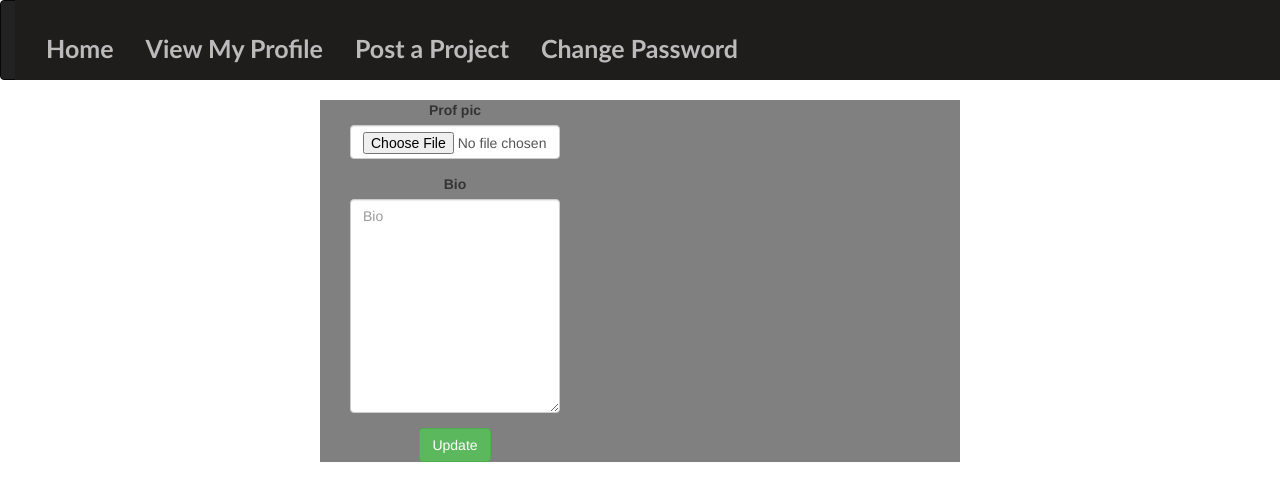
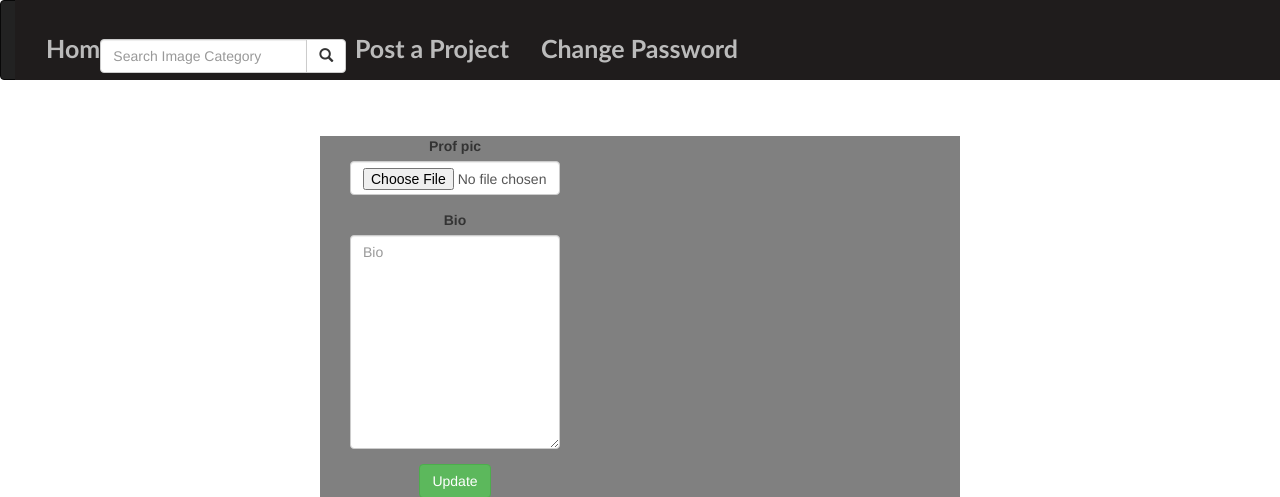
Before and after one commit to Pnshimiye/POSTEM, a Django app: page /accounts/edit in a window 1280 px wide; the page is wider, and only the part inside the window is pictured. Shown: the top 497 px of that part. Run offline with Django 3.2, Linux system fonts and the light colour scheme; the visitor is signed in with stand-in values (Sample User, id 1); some libraries are stand-ins or nearby versions.

Commit message:
add a search form

```diff
--- a/projects/models.py
+++ b/projects/models.py
@@ -5,7 +5,7 @@
 class Project(models.Model):
     name = models.CharField(max_length = 50)
     description= models.CharField(max_length=200)
-    profile = models.ForeignKey(User,on_delete=models.CASCADE)
+    profile = models.ForeignKey(User,on_delete=models.CASCADE,blank=True)
     post_date = models.DateTimeField(auto_now_add=True)
     image = models.ImageField(upload_to='profile/',blank=False)
     link=models.CharField(max_length=70)
--- a/projects/templates/navbar.html
+++ b/projects/templates/navbar.html
@@ -48,6 +48,20 @@
         {% endif %}
 
 
+        <div class="col-sm-4 col-md-4 navbar-right">
+
+          <form class="navbar-form" role="search" action="{% url 'search_results' %}">
+
+
+            <div class="input-group">
+              <input type="text" class="form-control" placeholder="Search Image Category" name="category" style="margin-top:-80px">
+              <div class="input-group-btn">
+                <button class="btn btn-default" type="submit"  style="margin-top:-127px"><i class="glyphicon glyphicon-search"></i></button>
+              </div>
+            </div>
+
+          </form>
+        </div>
 
 
 
--- a/projects/urls.py
+++ b/projects/urls.py
@@ -10,6 +10,7 @@
     url(r'^post/$', views.post_project, name='post_project'),
     url(r'^accounts/edit',views.edit_profile, name='edit_profile'),
     url(r'^profile', views.profile, name='profile'),
+    url(r'^search/', views.search_results, name='search_results'),
     # url(r'^comments/(\d+)',views.comments,name="comments")
 
     url(r'^api/project/$', views.ProjectList.as_view())
--- a/projects/views.py
+++ b/projects/views.py
@@ -8,6 +8,7 @@
 from rest_framework.response import Response
 from rest_framework.views import APIView
 from .serializer import ProjectSerializer
+from rest_framework import status
 
 @login_required(login_url='/accounts/login/')
 def home(request):
@@ -61,11 +62,34 @@
     return render(request,'edit_profile.html', {'form':form})
 
 
+def search_results(request):
+
+    if 'profile' in request.GET and request.GET["profile"]:
+        search_term = request.GET.get("profile")
+        searched_profile = Image.search_project_profile(search_term)
+        message = f"{search_term}"
+
+        return render(request, 'All-pictures/profile.html',{"message":message,"images": searched_profile})
+
+    else:
+        message = "You haven't searched for any term"
+        return render(request, 'All-pictures/category.html',{"message":message})
+
+
+
+
 class ProjectList(APIView):
     def get(self, request, format=None):
         all_project = Project.objects.all()
         serializers = ProjectSerializer(all_project, many=True)
         return Response(serializers.data)
+
+    def post(self, request, format=None):
+        serializers = ProjectSerializer(data=request.data)
+        if serializers.is_valid():
+            serializers.save()
+            return Response(serializers.data, status=status.HTTP_201_CREATED)
+        return Response(serializers.errors, status=status.HTTP_400_BAD_REQUEST)
 
 
 
```
Also changed, not shown: media/profile/geekmale.png (added), media/profile/hills.jpg (added), projects/migrations/0002_auto_20190404_2305.py (added).
